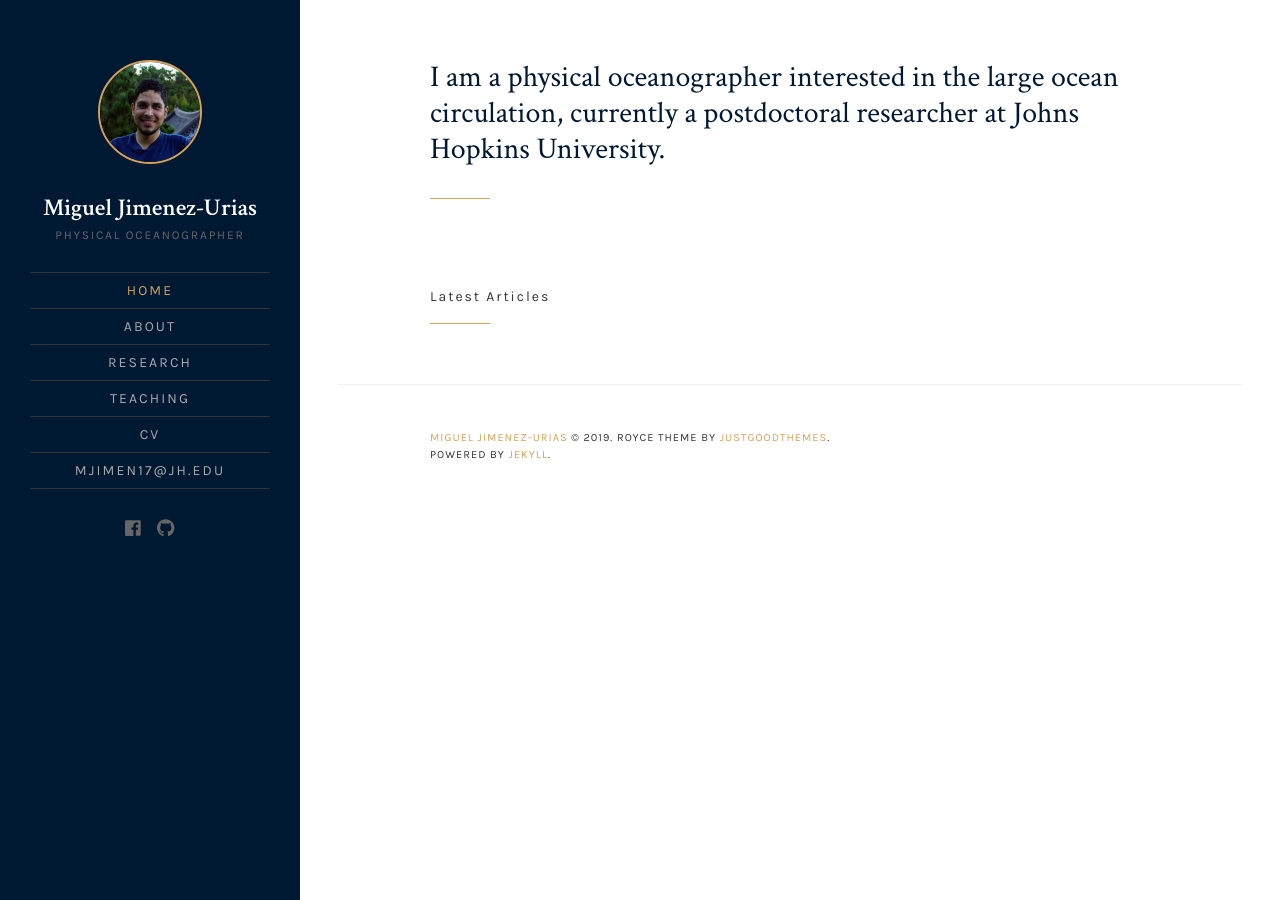
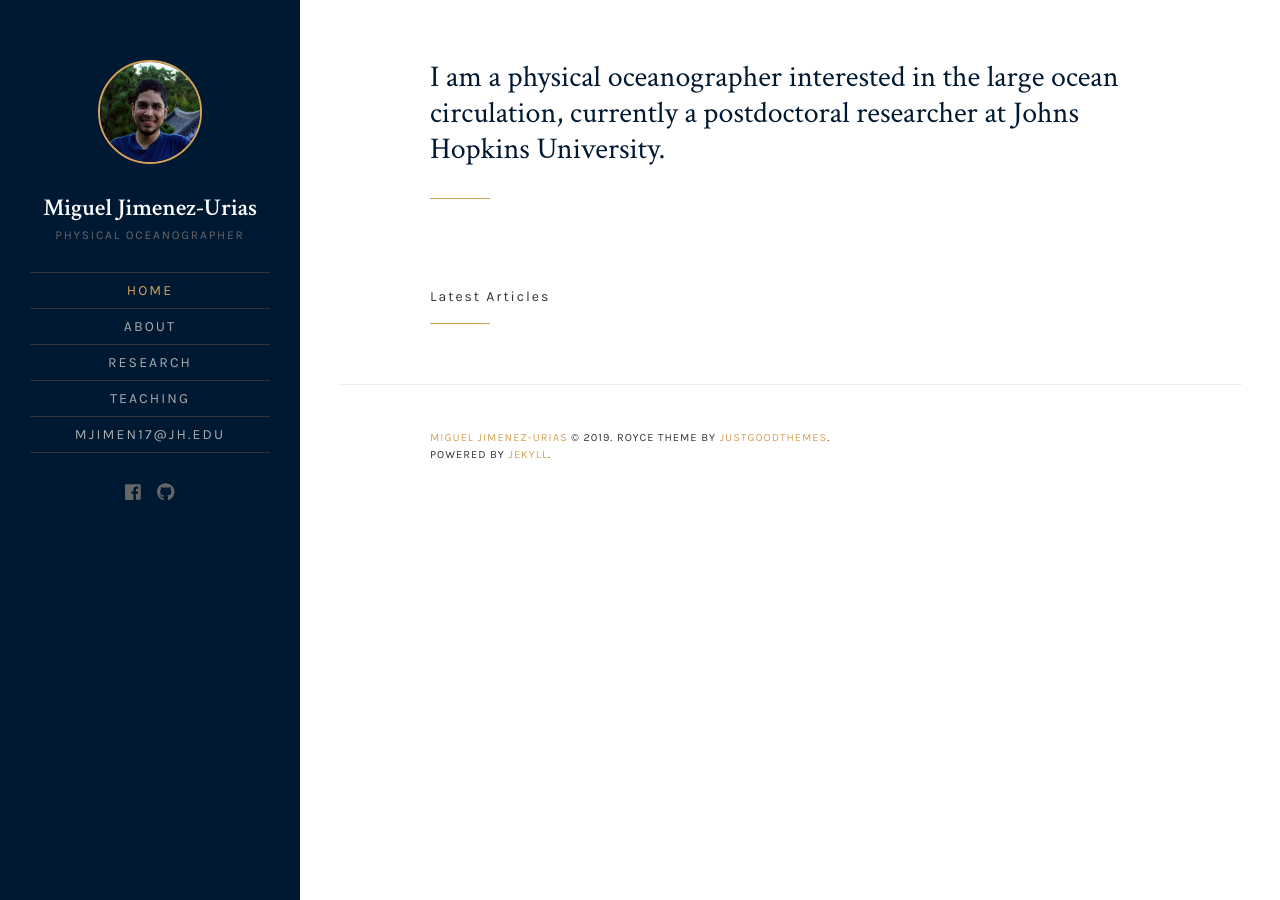
Before and after one commit to Mikejmnez/Mikejmnez.github.io, a Jekyll site: the page built from index.html, in a window 1280 px wide. Built offline with Jekyll 4.4.1, drawn with Linux system fonts in a browser that asks for light colours; the list of posts is cut into pages by our own code.

```diff
--- a/_config.yml
+++ b/_config.yml
@@ -44,8 +44,6 @@ navigation:
     url: /research
   - text: Teaching
     url: /teaching
-  - text: CV
-    url: ({{ site.baseurl }}{% link /assets/files/Miguel_CV2019.pdf %})
   - text: mjimen17@jh.edu
     url:
 
```
